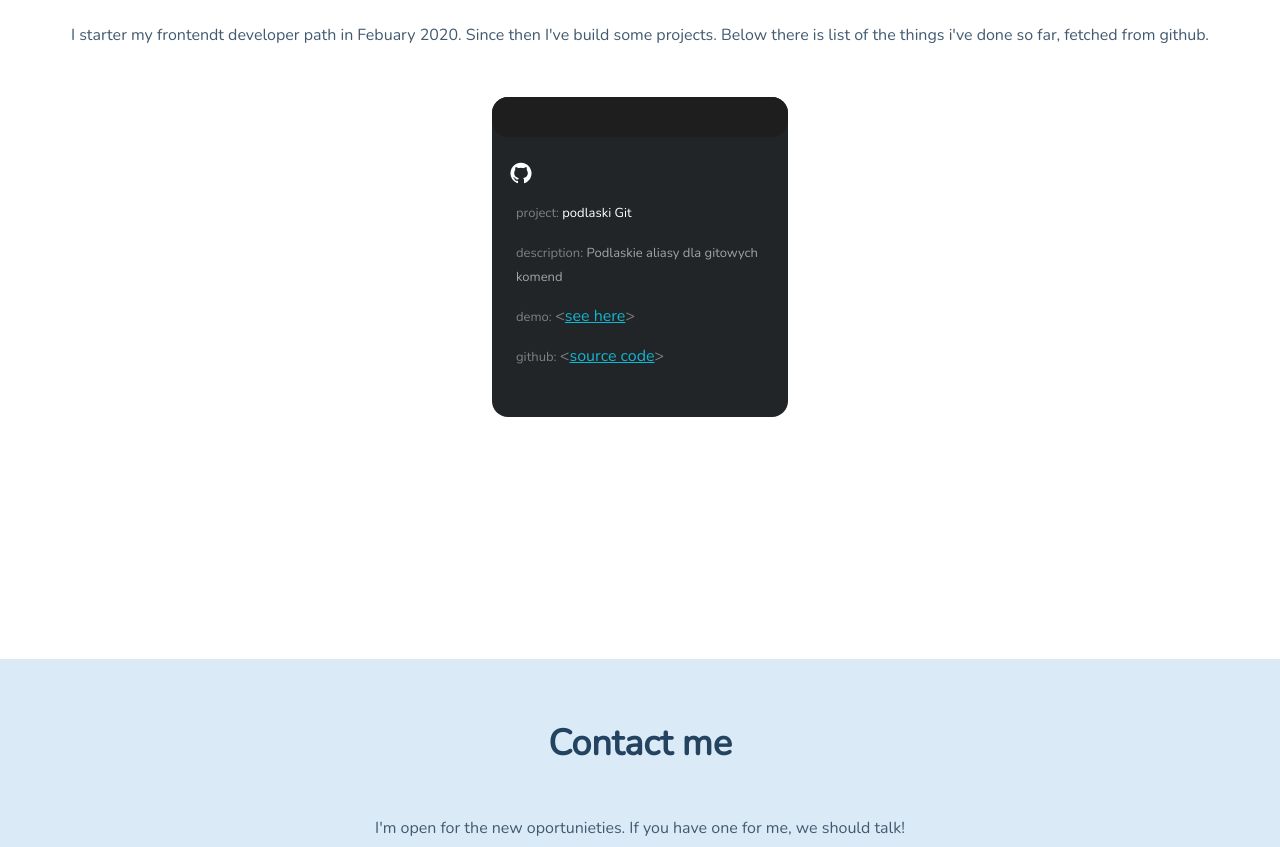
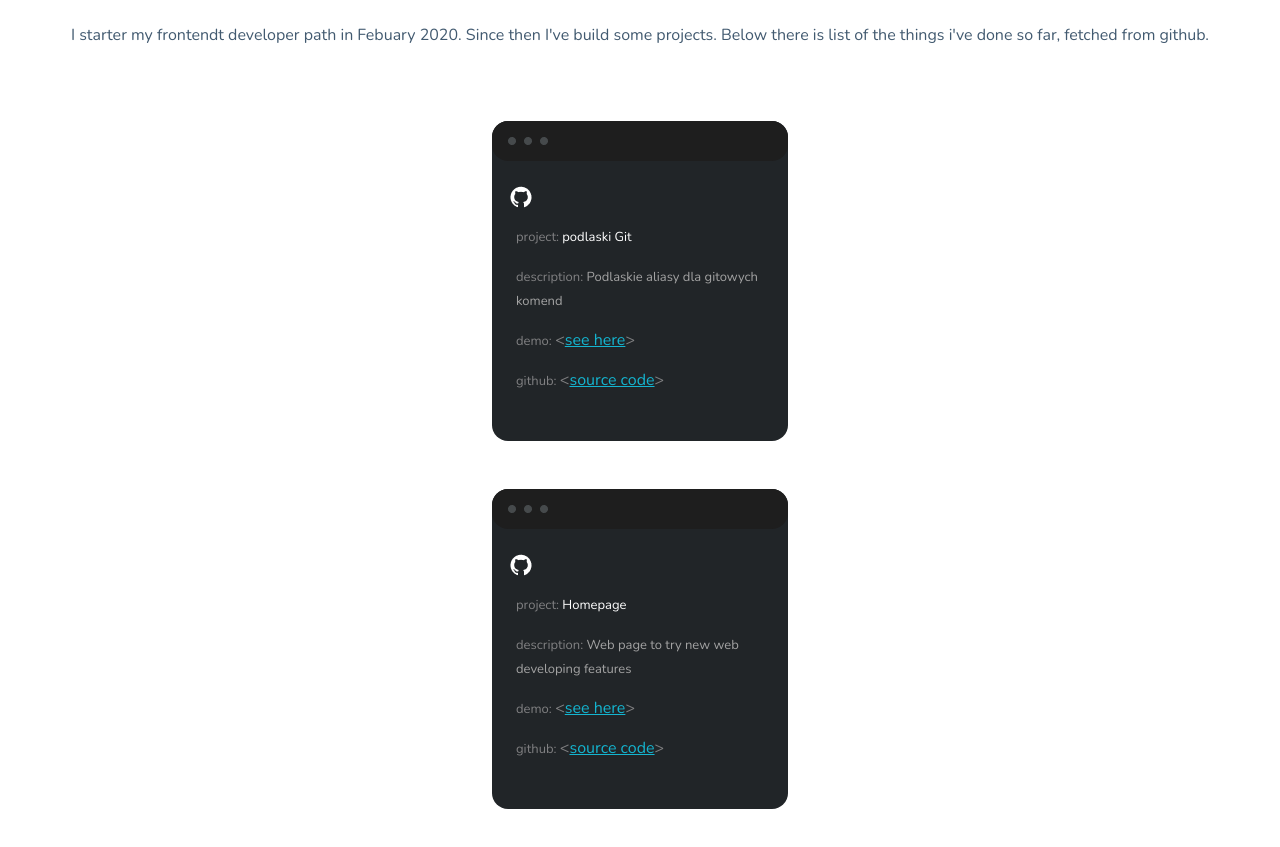
Before and after one commit to galinowsky/galinowsky.github.io, a website built with webpack: page src/pages/index.html in a window 1280 px wide. Shown: the part 2540-3387 px from the top of the page. Built offline with nearby package versions, Linux system fonts and the light colour scheme; no server answers.

Commit message:
presentational version, you should use branch for this you dumbass

```diff
--- a/src/pages/index.html
+++ b/src/pages/index.html
@@ -107,33 +107,80 @@
         </div>
       </section>
       <section class="projects" id="projects">
-
         <h2 class="projects__header">Recent Projects</h2>
-          <p class="projects__paragraph"> I starter my frontendt developer path in Febuary 2020. Since then I've
+        <p class="projects__paragraph">
+          I starter my frontendt developer path in Febuary 2020. Since then I've
           build some projects. Below there is list of the things i've done so
           far, fetched from github.
         </p>
         <div class="github">
-
           <div class="github__proj">
             <div class="github__bar"></div>
             <div class="github__dots"></div>
             <div class="github__cat"></div>
             <div class="github__info">
               <p class="github__paragraph">
-              <span class="github__project github--category">project: </span><span class="github__project--content">podlaski Git</span>
+                <span class="github__project github--category">project: </span
+                ><span class="github__project--content">podlaski Git</span>
               </p>
               <p class="github__paragraph">
-              <span class="github__description github--category">description: </span><span class="github__description--content" >Podlaskie aliasy dla gitowych komend</span>
+                <span class="github__description github--category"
+                  >description: </span
+                ><span class="github__description--content"
+                  >Podlaskie aliasy dla gitowych komend</span
+                >
               </p>
               <p class="github__paragraph">
-              <span class="github__demo github--category">demo: </span><span class="github__link">&lt;<a href="" class="github__demo--content github-link" >see here</a>&gt;</span>
+                <span class="github__demo github--category">demo: </span
+                ><span class="github__link"
+                  >&lt;<a href="" class="github__demo--content github-link"
+                    >see here</a
+                  >&gt;</span
+                >
               </p>
               <p class="github__paragraph">
-              <span class="github__source github--category">github: </span><span class="github__link" >&lt;<a href="" class="github__source--content github-link">source code</a>&gt;</span>
+                <span class="github__source github--category">github: </span
+                ><span class="github__link"
+                  >&lt;<a href="" class="github__source--content github-link"
+                    >source code</a
+                  >&gt;</span
+                >
               </p>
             </div>
-
+          </div>
+          <div class="github__proj">
+            <div class="github__bar"></div>
+            <div class="github__dots"></div>
+            <div class="github__cat"></div>
+            <div class="github__info">
+              <p class="github__paragraph">
+                <span class="github__project github--category">project: </span
+                ><span class="github__project--content">Homepage</span>
+              </p>
+              <p class="github__paragraph">
+                <span class="github__description github--category"
+                  >description: </span
+                ><span class="github__description--content"
+                  >Web page to try new web developing features</span
+                >
+              </p>
+              <p class="github__paragraph">
+                <span class="github__demo github--category">demo: </span
+                ><span class="github__link"
+                  >&lt;<a href="" class="github__demo--content github-link"
+                    >see here</a
+                  >&gt;</span
+                >
+              </p>
+              <p class="github__paragraph">
+                <span class="github__source github--category">github: </span
+                ><span class="github__link"
+                  >&lt;<a href="" class="github__source--content github-link"
+                    >source code</a
+                  >&gt;</span
+                >
+              </p>
+            </div>
           </div>
         </div>
       </section>
@@ -144,12 +191,25 @@
           talk!
         </p>
         <div class="contact__media">
-          <a href="https://github.com/galinowsky" target="_blank" class="contact__circle"><i class="contact__icon contact__icon--GH"></i></a>
-          <a href="https://www.instagram.com/galinowsky" target="_blank" class="contact__circle">
+          <a
+            href="https://github.com/galinowsky"
+            target="_blank"
+            class="contact__circle"
+            ><i class="contact__icon contact__icon--GH"></i
+          ></a>
+          <a
+            href="https://www.instagram.com/galinowsky"
+            target="_blank"
+            class="contact__circle"
+          >
             <i class="contact__icon contact__icon--Insta"></i
           ></a>
-          <a href="https://www.facebook.com/Galinowsky" target="_blank" class="contact__circle"><i class="contact__icon contact__icon--FB"></i></a>
-
+          <a
+            href="https://www.facebook.com/Galinowsky"
+            target="_blank"
+            class="contact__circle"
+            ><i class="contact__icon contact__icon--FB"></i
+          ></a>
         </div>
         <a
           class="contact__mail hero__contact"
--- a/src/scss/modules/projects.scss
+++ b/src/scss/modules/projects.scss
@@ -5,6 +5,7 @@
   flex-flow: column wrap;
   justify-content: flex-start;
   align-items: center;
+  padding-bottom:72px ;
   &__header {
     margin: 64px 16px 32px;
     font-size: 36px;
@@ -21,13 +22,18 @@
   }
 }
 .github {
-  z-index: 100;
+display: flex;
+flex-direction: column;
+justify-content: center;
+align-items: center;
+
+
   &__bar {
     width: 100%;
     height: 40px;
     background-color: $console_grey_1;
     border-radius:  16px ;
-    z-index:1000;
+
   }
   &__proj {
     width: 296px;
@@ -40,6 +46,7 @@
     justify-content: center;
     align-items: center;
     padding: 0 0 24px;
+    margin: 24px 0 ;
   }
   &--category {
     color: $console_grey_4;
```
Lines whose indentation alone changed are shown as unchanged.
